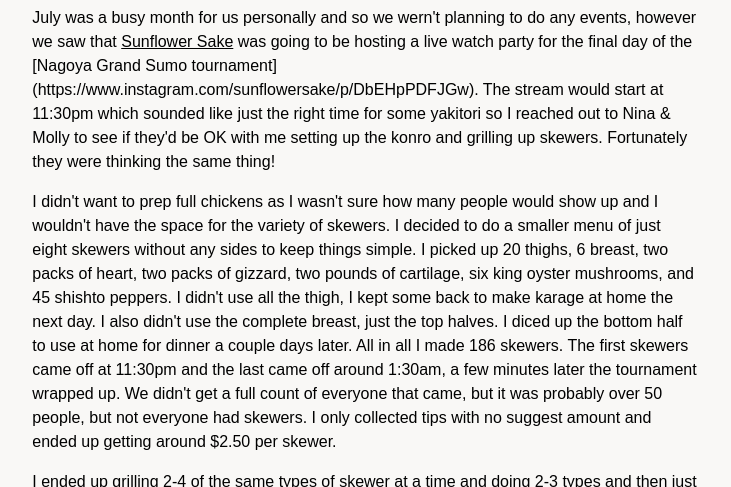
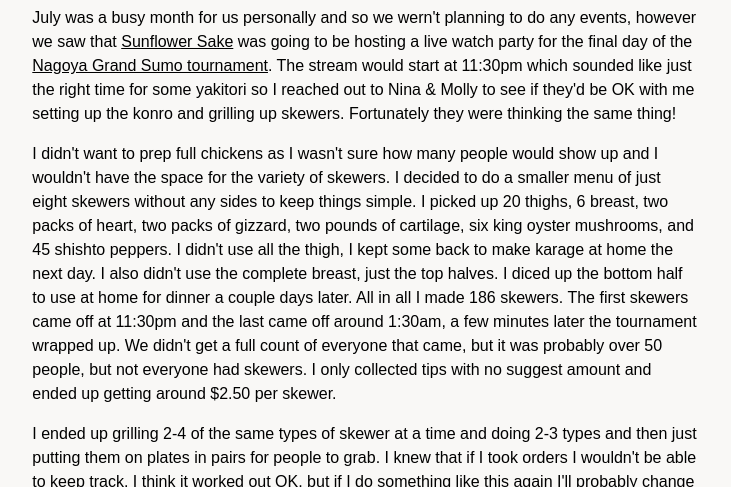
Before and after one commit to curtisbarnard/yoruyaki, an Astro site: page /past-events/20260725 in a window 1280 px wide. Shown: the part 613-1100 px from the top of the page, without its empty margins (274-1005 px from the left). Built offline with nearby package versions, Linux system fonts and the light colour scheme; Astro itself is replaced by a stand-in of ours; a web font is replaced by a local one.

Commit message:
Update links on 20260725 event

```diff
--- a/src/pages/past-events/20260725.astro
+++ b/src/pages/past-events/20260725.astro
@@ -65,7 +65,7 @@ const title = 'Yoruyaki - July 2026';
   </section>
   <section class="notes">
     <h2>Notes</h2>
-    <p>July was a busy month for us personally and so we wern't planning to do any events, however we saw that <a href="https://sunflowersake.com/">Sunflower Sake</a> was going to be hosting a live watch party for the final day of the [Nagoya Grand Sumo tournament](https://www.instagram.com/sunflowersake/p/DbEHpPDFJGw). The stream would start at 11:30pm which sounded like just the right time for some yakitori so I reached out to Nina & Molly to see if they'd be OK with me setting up the konro and grilling up skewers. Fortunately they were thinking the same thing!</p>
+    <p>July was a busy month for us personally and so we wern't planning to do any events, however we saw that <a target="_blank" rel="noopener noreferrer" href="https://sunflowersake.com/">Sunflower Sake</a> was going to be hosting a live watch party for the final day of the <a target="_blank" rel="noopener noreferrer" href="https://www.instagram.com/sunflowersake/p/DbEHpPDFJGw">Nagoya Grand Sumo tournament</a>. The stream would start at 11:30pm which sounded like just the right time for some yakitori so I reached out to Nina & Molly to see if they'd be OK with me setting up the konro and grilling up skewers. Fortunately they were thinking the same thing!</p>
     <p>I didn't want to prep full chickens as I wasn't sure how many people would show up and I wouldn't have the space for the variety of skewers. I decided to do a smaller menu of just eight skewers without any sides to keep things simple. I picked up 20 thighs, 6 breast, two packs of heart, two packs of gizzard, two pounds of cartilage, six king oyster mushrooms, and 45 shishto peppers. I didn't use all the thigh, I kept some back to make karage at home the next day. I also didn't use the complete breast, just the top halves. I diced up the bottom half to use at home for dinner a couple days later. All in all I made 186 skewers. The first skewers came off at 11:30pm and the last came off around 1:30am, a few minutes later the tournament wrapped up. We didn't get a full count of everyone that came, but it was probably over 50 people, but not everyone had skewers. I only collected tips with no suggest amount and ended up getting around $2.50 per skewer.</p>
     <p>I ended up grilling 2-4 of the same types of skewer at a time and doing 2-3 types and then just putting them on plates in pairs for people to grab. I knew that if I took orders I wouldn't be able to keep track. I think it worked out OK, but if I do something like this again I'll probably change it. I think trying to fill the grill with 1-2 types at a time and then just placing them on a tray for people to take as they come off would work better. I was hoping to get thru the skewers quicker and trying to mix in too much variety slowed me down. I also lost 3-4 negima skewers as flare ups cause the skewers to burn.</p>
     <p>Overall it was a great time and really fit in with my image of how I want to serve skewers. Night time in an industrial area with some sake and other Japanese culture surrounding us and a good mix of Japanese and non-Japanese people. I was chatting after the event and said mentioned how I have no desire to serve skewers during the daytime under some pop up tent at whatever event. It's got to fit the feeling in my mind and heart.</p>
```
